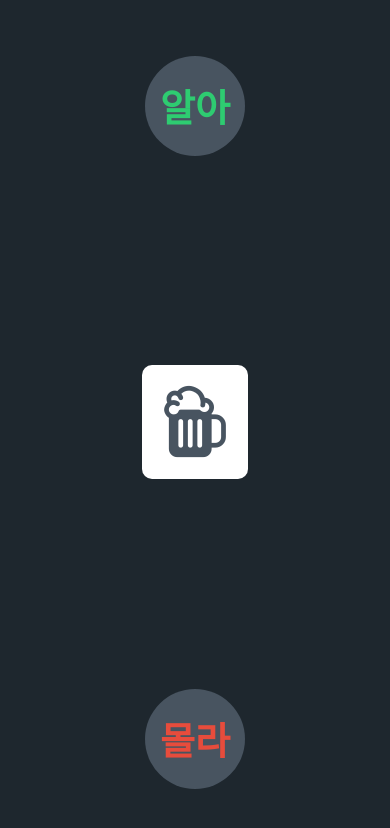
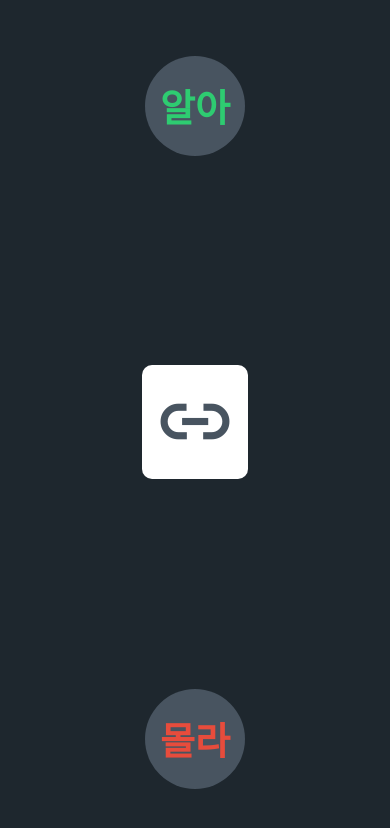
Before and after one commit to sonhaechang/lang_app, a React Native app: screen / in a window 390 px wide. Shown: the top 828 px of the page. Built offline with nearby package versions, Linux system fonts and the light colour scheme.

Commit message:
refector: Drag and Drop Project part Three
1. useState로 index 값을 0부터 상태관리
2. nextIcon으로 되돌아간 카드 투명도와 크기 원래대로 되돌리기 및 setIndex 값 + 시켜서 다음 아이콘 보이게 수정

```diff
--- a/App.js
+++ b/App.js
@@ -54,6 +54,8 @@ const Word = styled.Text`
 `;
 
 export default function App() {
+	const [index, setIndex] = useState(0);
+
 	const scale = useRef(new Animated.Value(1)).current;
 	const position = useRef(new Animated.ValueXY({x:0, y: 0})).current;
 	const opacity = useRef(new Animated.Value(1)).current;
@@ -118,13 +120,22 @@ export default function App() {
 							easing: Easing.linear,
 							useNativeDriver: true,
 						})
-					]).start();
+					]).start(nextIcon);
 				} else {
 					Animated.parallel([onPressOut, goHome]).start();
 				}
 			},
 		})
 	).current;
+
+	const nextIcon = () => {
+		Animated.parallel([
+			Animated.spring(scale, { toValue: 1, useNativeDriver: true, }),
+			Animated.spring(opacity, { toValue: 1, useNativeDriver: true, })
+		]).start();
+
+		setIndex((prev) => prev + 1);
+	};
 
 	return (
 		<Container>
@@ -150,7 +161,7 @@ export default function App() {
 						],
 					}}
 				>
-					<Ionicons name='beer' color={GREY} size={76} />
+					<Ionicons name={icons[index]} color={GREY} size={76} />
 				</IconCard>
 			</Center>
 
```
